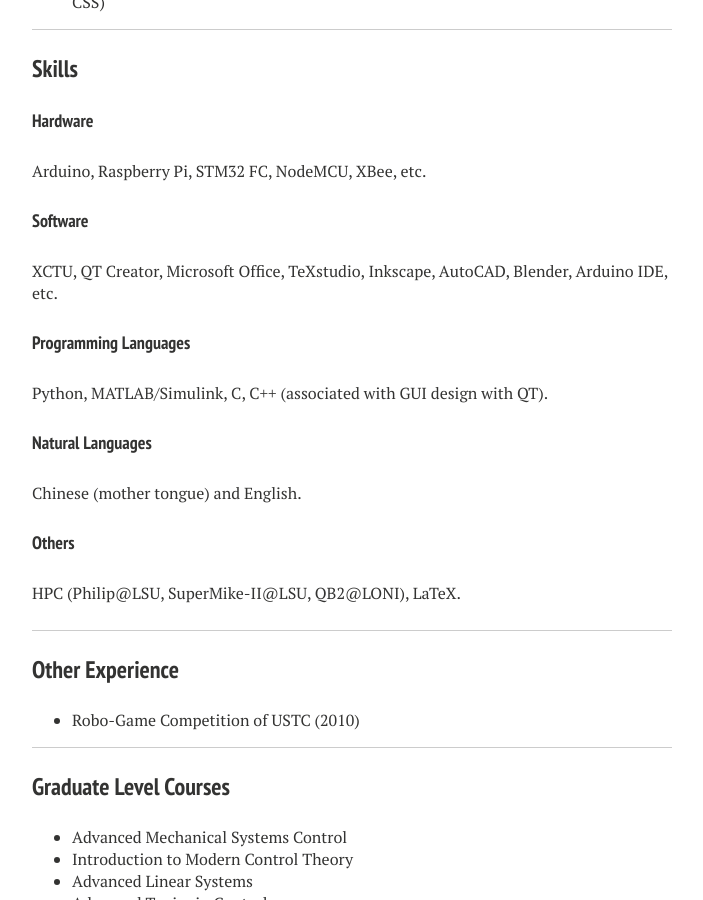
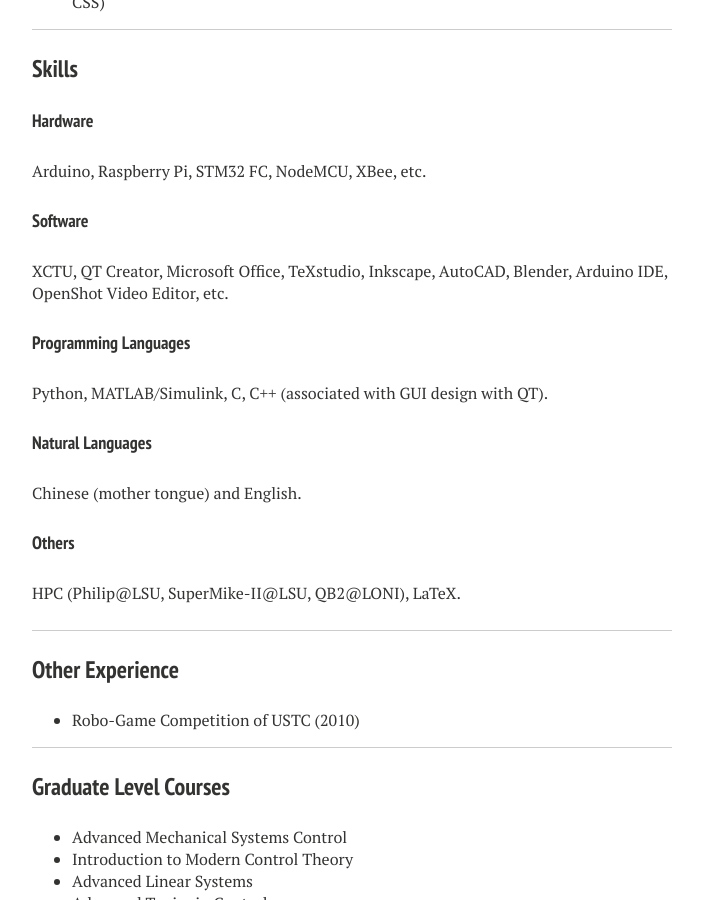
Before and after one commit to liutairan/liutairan.github.io, a Jekyll site: the page built from cv.md, in a window 1280 px wide and 900 px high, scrolled down 2300 px. Shown: the whole window, without its empty margins (288-991 px from the left). Built offline with Jekyll 4.4.1, drawn with Linux system fonts in a browser that asks for light colours; nearby versions of some CDN libraries.

Commit message:
Update cv.html

```diff
--- a/_layouts/cv.html
+++ b/_layouts/cv.html
@@ -149,7 +149,7 @@
       <h4>Hardware</h4>
       <p>Arduino, Raspberry Pi, STM32 FC, NodeMCU, XBee, etc.</p>
       <h4>Software</h4>
-      <p>XCTU, QT Creator, Microsoft Office, TeXstudio, Inkscape, AutoCAD, Blender, Arduino IDE, etc.</p>
+      <p>XCTU, QT Creator, Microsoft Office, TeXstudio, Inkscape, AutoCAD, Blender, Arduino IDE, OpenShot Video Editor, etc.</p>
       <h4>Programming Languages</h4>
       <p>Python, MATLAB/Simulink, C, C++ (associated with GUI design with QT).</p>
       <h4>Natural Languages</h4>
```
